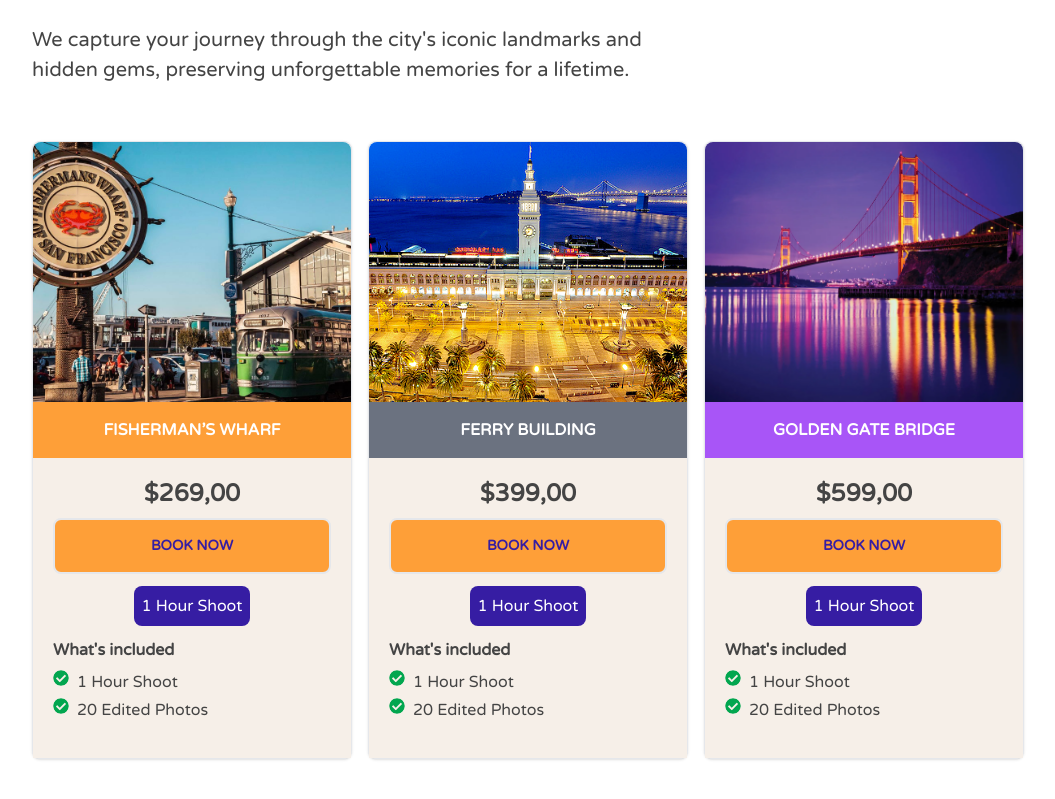
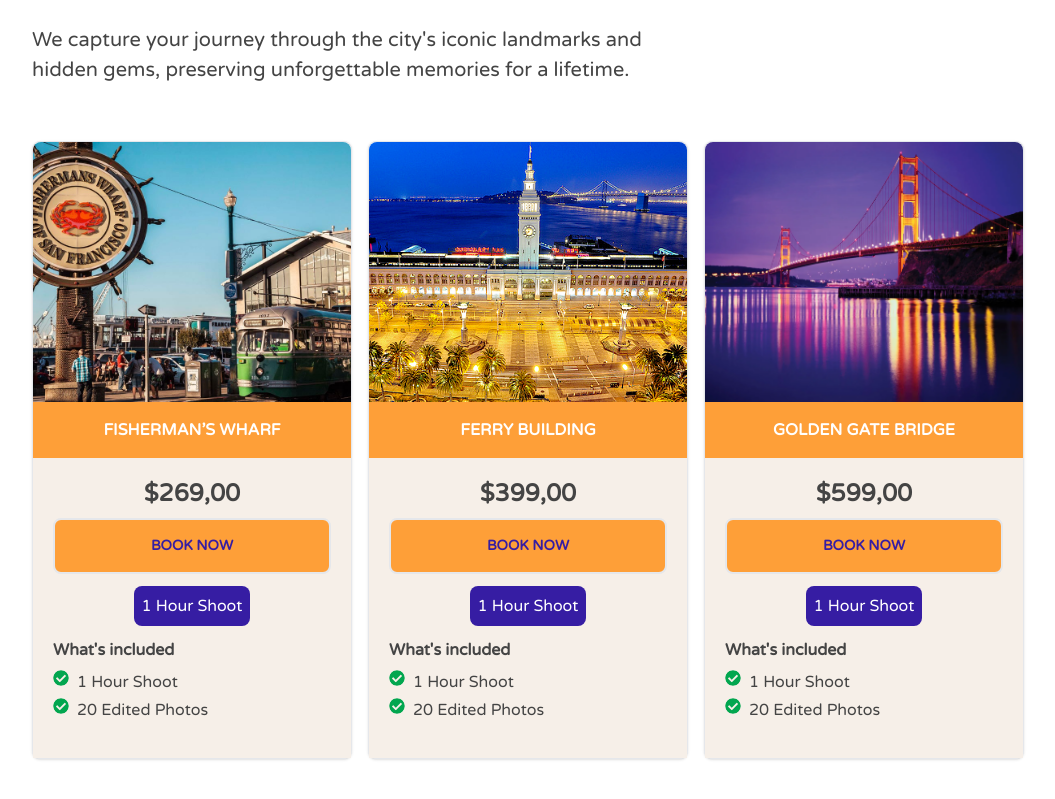
Before and after one commit to focus110/photoshoots-for-tourist, a React (Create React App) app: page / in a window 1280 px wide. Shown: the part 866-1665 px from the top of the page, without its empty margins (112-1167 px from the left). Built offline with nearby package versions, Linux system fonts and the light colour scheme.

Commit message:
created a venue reuseable component

```diff
--- /dev/null
+++ b/src/components/Venue.jsx
@@ -0,0 +1,45 @@
+import React from "react";
+import { FaCheckCircle } from "react-icons/fa";
+
+const Venue = ({ img, title, price, cta, hrOfShoot, editedPhotos }) => {
+  return (
+    <div className=" bg-white border border-gray-200 rounded-lg shadow">
+      <a href="#">
+        <img
+          className="rounded-t-lg object-cover w-full h-[260px]"
+          src={img}
+          alt=""
+        />
+      </a>
+      <h4 className="font-semibold text-center bg-secondary p-4 text-white">
+        {title}
+      </h4>
+
+      <div className="p-5 grid items-center bg-accent-light pb-8">
+        <p className="text-text-light text-2xl font-bold text-center mb-2">
+          {price}
+        </p>
+        <a
+          href="#"
+          className="mb-3 w-full font-semibold items-center px-8 py-4 text-sm  text-center border-2 text-primary bg-secondary rounded-lg hover:bg-white transition-all duration-150 hover:text-primary hover:border-primary"
+        >
+          {cta}
+        </a>
+        <div className="m-auto p-2 text-white rounded-lg bg-primary w-max mb-3">
+          {hrOfShoot}
+        </div>
+        <p className="text-text-light font-semibold mb-2">What's included </p>
+        <p className="mb-1 inline-flex items-start gap-2 text-text-light font-light">
+          <FaCheckCircle className="w-4 h-4 text-accent-green rounded-full" />
+          {hrOfShoot}
+        </p>{" "}
+        <p className="mb-1 inline-flex items-start gap-2 text-text-light font-light">
+          <FaCheckCircle className="w-4 h-4 text-accent-green rounded-full" />
+          {editedPhotos}
+        </p>
+      </div>
+    </div>
+  );
+};
+
+export default Venue;
--- a/src/components/Venues.jsx
+++ b/src/components/Venues.jsx
@@ -1,8 +1,8 @@
 import React from "react";
-import { FaCheckCircle } from "react-icons/fa";
 import wharf from "../assets/Wharf.jpg";
 import ferrybuilding from "../assets/ferrybuilding.jpg";
 import golden_gate_bridge from "../assets/golden_gate_bridge.webp";
+import Venue from "./Venue";
 
 const Venues = () => {
   return (
@@ -17,120 +17,30 @@ const Venues = () => {
       </p>
 
       <div className="mt-8 grid md:grid-cols-3 p-4 md:p-0 mx-auto gap-4">
-        <div className=" bg-white border border-gray-200 rounded-lg shadow">
-          <a href="#">
-            <img
-              className="rounded-t-lg object-cover w-full h-[260px]"
-              src={wharf}
-              alt=""
-            />
-          </a>
-          <h4 className="font-semibold text-center bg-secondary p-4 text-white">
-            FISHERMAN’S WHARF
-          </h4>
-
-          <div className="p-5 grid items-center bg-accent-light pb-8">
-            <p className="text-text-light text-2xl font-bold text-center mb-2">
-              $269,00
-            </p>
-            <a
-              href="#"
-              className="mb-3 w-full font-semibold items-center px-8 py-4 text-sm  text-center border-2 text-primary bg-secondary rounded-lg hover:bg-white transition-all duration-150 hover:text-primary hover:border-primary"
-            >
-              BOOK NOW
-            </a>
-            <div className="m-auto p-2 text-white rounded-lg bg-primary w-max mb-3">
-              1 Hour Shoot
-            </div>
-            <p className="text-text-light font-semibold mb-2">
-              What's included{" "}
-            </p>
-            <p className="mb-1 inline-flex items-start gap-2 text-text-light font-light">
-              <FaCheckCircle className="w-4 h-4 text-accent-green rounded-full" />
-              1 Hour Shoot
-            </p>{" "}
-            <p className="mb-1 inline-flex items-start gap-2 text-text-light font-light">
-              <FaCheckCircle className="w-4 h-4 text-accent-green rounded-full" />
-              20 Edited Photos
-            </p>
-          </div>
-        </div>
-        <div className=" bg-white border border-gray-200 rounded-lg shadow">
-          <a href="#">
-            <img
-              className="rounded-t-lg object-cover w-full h-[260px]"
-              src={ferrybuilding}
-              alt=""
-            />
-          </a>
-          <h4 className="font-semibold text-center bg-gray-500 p-4 text-white">
-            FERRY BUILDING
-          </h4>
-
-          <div className="p-5 grid items-center bg-accent-light pb-8">
-            <p className="text-text-light text-2xl font-bold text-center mb-2">
-              $399,00
-            </p>
-            <a
-              href="#"
-              className="mb-3 w-full font-semibold items-center px-8 py-4 text-sm  text-center border-2 text-primary bg-secondary rounded-lg hover:bg-white transition-all duration-150 hover:text-primary hover:border-primary"
-            >
-              BOOK NOW
-            </a>
-            <div className="m-auto p-2 text-white rounded-lg bg-primary w-max mb-3">
-              1 Hour Shoot
-            </div>
-            <p className="text-text-light font-semibold mb-2">
-              What's included{" "}
-            </p>
-            <p className="mb-1 inline-flex items-start gap-2 text-text-light font-light">
-              <FaCheckCircle className="w-4 h-4 text-accent-green rounded-full" />
-              1 Hour Shoot
-            </p>{" "}
-            <p className="mb-1 inline-flex items-start gap-2 text-text-light font-light">
-              <FaCheckCircle className="w-4 h-4 text-accent-green rounded-full" />
-              20 Edited Photos
-            </p>
-          </div>
-        </div>
-        <div className=" bg-white border border-gray-200 rounded-lg shadow">
-          <a href="#">
-            <img
-              className="rounded-t-lg object-cover w-full h-[260px]"
-              src={golden_gate_bridge}
-              alt=""
-            />
-          </a>
-          <h4 className="font-semibold text-center bg-purple-500 p-4 text-white">
-            GOLDEN GATE BRIDGE
-          </h4>
-
-          <div className="p-5 grid items-center bg-accent-light pb-8">
-            <p className="text-text-light text-2xl font-bold text-center mb-2">
-              $599,00
-            </p>
-            <a
-              href="#"
-              className="mb-3 w-full font-semibold items-center px-8 py-4 text-sm  text-center border-2 text-primary bg-secondary rounded-lg hover:bg-white transition-all duration-150 hover:text-primary hover:border-primary"
-            >
-              BOOK NOW
-            </a>
-            <div className="m-auto p-2 text-white rounded-lg bg-primary w-max mb-3">
-              1 Hour Shoot
-            </div>
-            <p className="text-text-light font-semibold mb-2">
-              What's included{" "}
-            </p>
-            <p className="mb-1 inline-flex items-start gap-2 text-text-light font-light">
-              <FaCheckCircle className="w-4 h-4 text-accent-green rounded-full" />
-              1 Hour Shoot
-            </p>{" "}
-            <p className="mb-1 inline-flex items-start gap-2 text-text-light font-light">
-              <FaCheckCircle className="w-4 h-4 text-accent-green rounded-full" />
-              20 Edited Photos
-            </p>
-          </div>
-        </div>
+        <Venue
+          img={wharf}
+          title="FISHERMAN’S WHARF"
+          price="$269,00"
+          cta="BOOK NOW"
+          hrOfShoot="1 Hour Shoot"
+          editedPhotos="20 Edited Photos"
+        />
+        <Venue
+          img={ferrybuilding}
+          title="FERRY BUILDING"
+          price="$399,00"
+          cta="BOOK NOW"
+          hrOfShoot="1 Hour Shoot"
+          editedPhotos="20 Edited Photos"
+        />
+        <Venue
+          img={golden_gate_bridge}
+          title="GOLDEN GATE BRIDGE"
+          price=" $599,00"
+          cta="BOOK NOW"
+          hrOfShoot="1 Hour Shoot"
+          editedPhotos="20 Edited Photos"
+        />
       </div>
     </div>
   );
```
